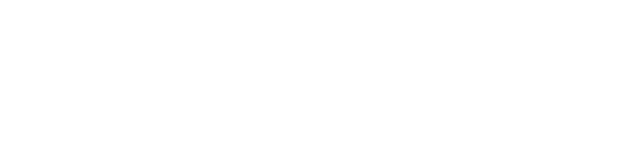
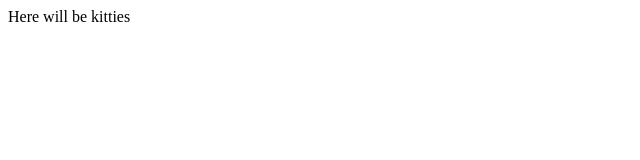
Before and after one commit to polystigmate/cool-kitties, a plain HTML site: page index.html in a window 1280 px wide. Shown: the whole page, without its empty margins (0-640 px from the left). Drawn offline with Linux system fonts and the light colour scheme.

Commit message:
Updated index.html

```diff
--- a/index.html
+++ b/index.html
@@ -8,6 +8,6 @@
 </head>
 
 <body>
-
+    <h>Here will be kitties</h>
 </body>
 </html>
```
